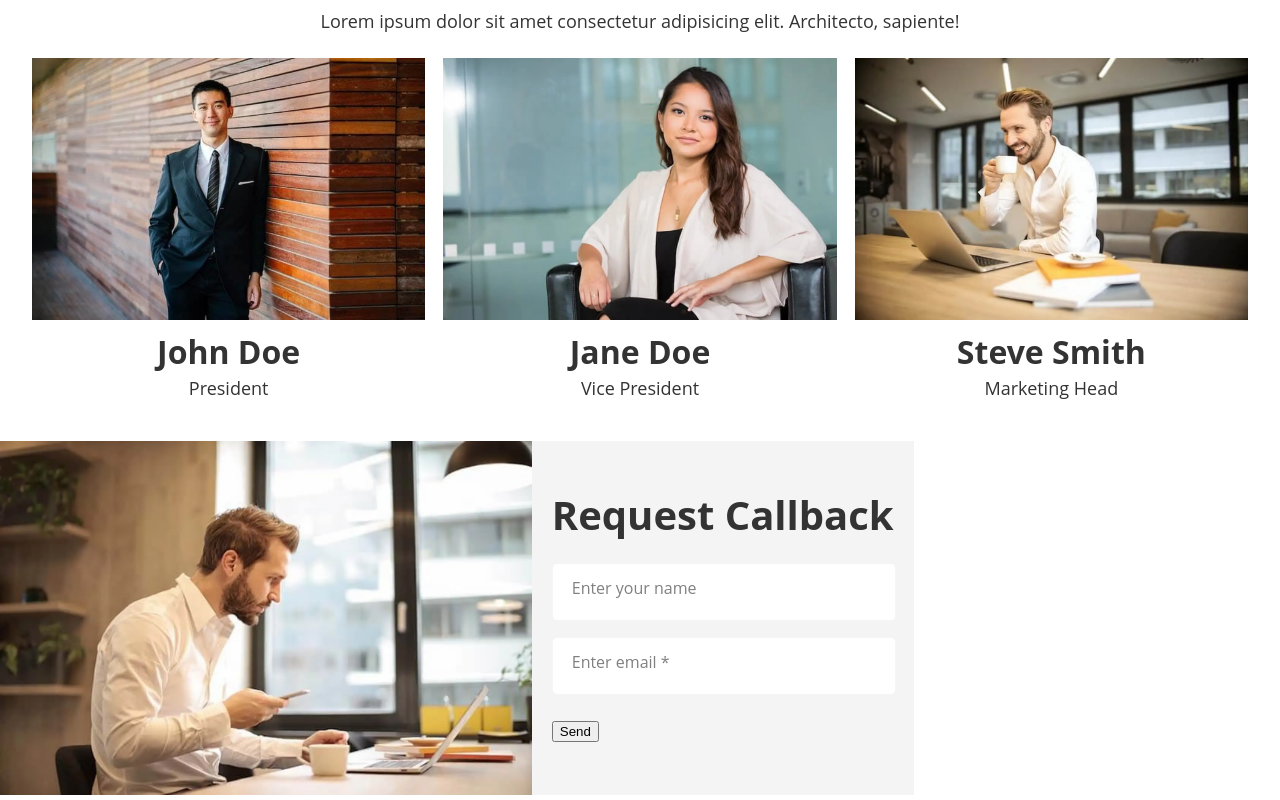
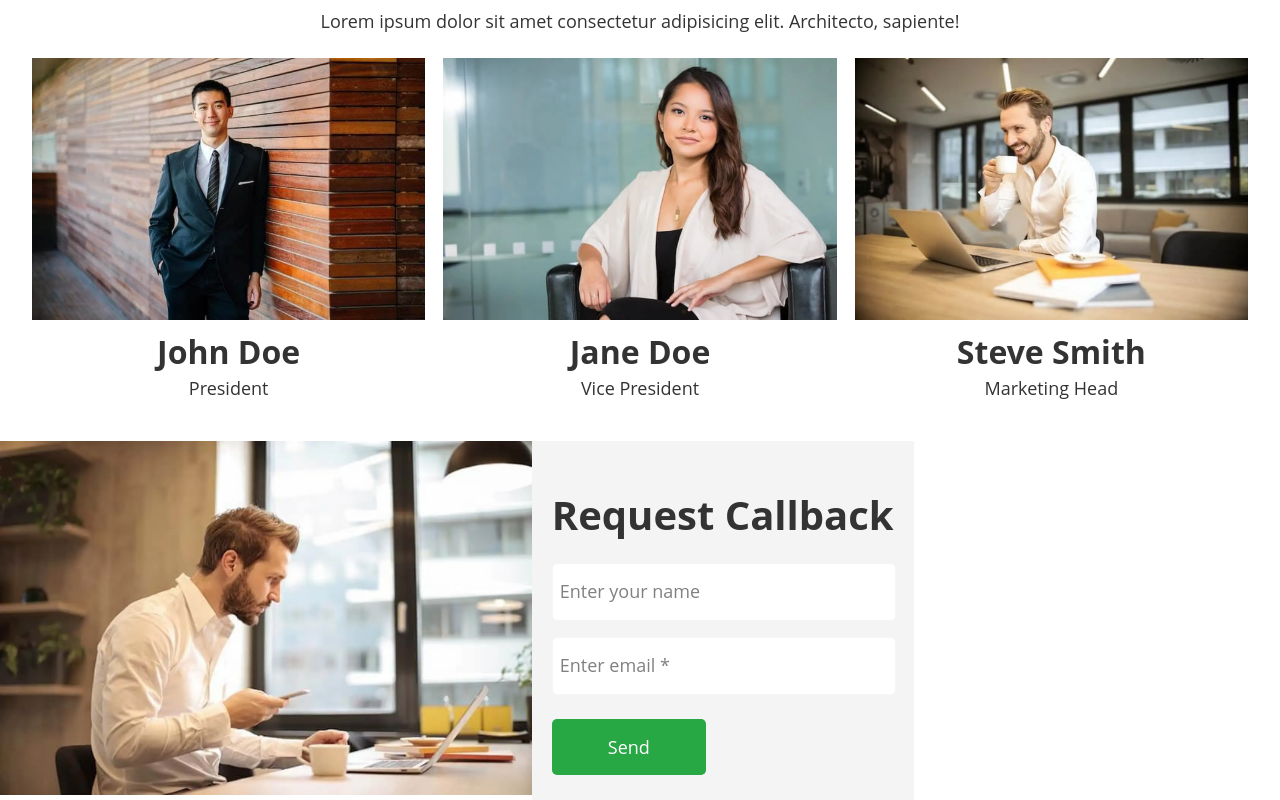
Before and after one commit to Taras-Roboteckyi/Finance_ledger, a React (Create React App) app: page / in a window 1280 px wide. Shown: the part 2529-3329 px from the top of the page. Built offline with nearby package versions, Linux system fonts and the light colour scheme.

Commit message:
add form styled

```diff
--- a/src/components/Button/Button.jsx
+++ b/src/components/Button/Button.jsx
@@ -4,6 +4,7 @@ import arrowRight from '../../images/home/fa-solid_angle-right.png';
 export const Button = ({
   icon = false,
   content,
+  type = 'button',
   padding = '32px',
   fontSize = '18px',
   border = 'none',
@@ -17,7 +18,7 @@ export const Button = ({
     <ButtonStyled
       role="button"
       aria-haspopup="true"
-      type="button"
+      type={type}
       padding={padding}
       fontSize={fontSize}
       border={border}
--- a/src/components/Form/Form.jsx
+++ b/src/components/Form/Form.jsx
@@ -1,18 +1,34 @@
-import { InputName, InputEmail, InputWrapper, Label, ErrorWrapper, TextError } from './Form.styled';
 import { useFormik } from 'formik';
 import * as Yup from 'yup';
-import { MdWarning } from 'react-icons/md';
+
+import { ReactComponent as ImgWarning } from '../../images/form/worning.svg';
+import { Button } from '../Button/Button';
+
+import {
+  Wrapper,
+  InputWrapper,
+  ErrorWrapper,
+  TextError,
+  Label,
+  InputName,
+  InputEmail,
+} from './Form.styled';
 
 export const Form = () => {
   const validationSchema = Yup.object({
+    name: Yup.string()
+      .min(3, 'Must contain at least 3 characters!')
+      .max(50, 'Can not contain more than 50 characters!'),
+    /* .required(`This is required field!`), */
+
     email: Yup.string()
       .matches(
         /^\w+([\.-]?\w+)*@\w+([\.-]?\w+)*(\.\w{2,3})+$/, //eslint-disable-line
         'Invalid e-mail',
       )
       .min(3, 'Must contain at least 3 characters!')
-      .max(254, 'Can not contain more than 254 characters!')
-      .required(`This is required field!`),
+      .max(50, 'Can not contain more than 50 characters!'),
+    /* .required(`This is required field!`), */
   });
 
   const formik = useFormik({
@@ -28,12 +44,13 @@ export const Form = () => {
 
   return (
     <form onSubmit={formik.handleSubmit}>
+      <Wrapper>
         <InputWrapper>
           <InputName
             type="text"
             name="name"
-          autoComplete="off"
-          /* placeholder="Enter your name" */
+            /*  autoComplete="off" */
+            placeholder=" "
             onChange={formik.handleChange}
             onBlur={formik.handleBlur('name')}
             value={formik.values.name}
@@ -45,8 +62,8 @@ export const Form = () => {
           <InputEmail
             type="email"
             name="email"
-          /* placeholder="Enter email *" */
-          autoComplete="off"
+            placeholder=" "
+            /* autoComplete="off" */
             onChange={formik.handleChange}
             onBlur={formik.handleBlur('email')}
             value={formik.values.email}
@@ -56,12 +73,12 @@ export const Form = () => {
 
         {formik.errors.email && formik.touched.email && (
           <ErrorWrapper>
-          <MdWarning color="red" />
-          <TextError>{formik.errors.email}</TextError>
+            <ImgWarning />
+            <TextError>This is required field!</TextError>
           </ErrorWrapper>
         )}
-
-      <button type="submit">Send</button>
+      </Wrapper>
+      <Button type={'submit'} content={'Send'} padding={'56px'}></Button>
     </form>
   );
 };
--- a/src/components/Form/Form.styled.jsx
+++ b/src/components/Form/Form.styled.jsx
@@ -1,24 +1,13 @@
 import styled, { css } from 'styled-components';
+
+export const Wrapper = styled.div`
+  position: relative;
+`;
 
 export const InputWrapper = styled.div`
   position: relative;
-`;
-
-const Input = css`
-  display: block;
-  width: calc(100% - 8px);
-  height: 56px;
-  /* padding-left: 8px; */
-  padding: 0px 0px 0px 8px;
   font-size: 16px;
   line-height: 23px;
-  background: ${props => props.theme.colors.$white};
-  border: 1px solid #f5f5f5;
-  border-radius: 5px;
-  /* ::placeholder {
-    padding-left: 8px;
-    color: ${props => props.theme.colors.$placeholderColor};
-  } */
 
   @media screen and (min-width: 768px) {
     font-size: 18px;
@@ -26,52 +15,88 @@ const Input = css`
   }
 `;
 
-export const InputName = styled.input`
-  ${Input}
+const Input = css`
+  display: block;
+  width: calc(100% - 8px);
+  height: 56px;
 
-  /* ::placeholder {
-    padding-left: 8px;
-    color: ${props => props.theme.colors.$placeholderColor};
-  } */
+  padding: 0px 0px 0px 8px;
+  font-size: 16px;
+  line-height: 23px;
+  background: ${props => props.theme.colors.$white};
+  border: 1px solid #f5f5f5;
+  border-radius: 5px;
 
   @media screen and (min-width: 768px) {
     font-size: 18px;
     line-height: 25px;
   }
+`;
+
+/////////////////Floating label////////////////
+
+export const Label = styled.label`
+  position: absolute;
+
+  color: ${props => props.theme.colors.$placeholderColor};
+
+  pointer-events: none;
+  left: 8px;
+  top: 16px;
+
+  background: inherit;
+  transition: 0.2s ease all;
+  -moz-transition: 0.2s ease all;
+  -webkit-transition: 0.2s ease all;
+`;
+
+export const InputName = styled.input`
+  ${Input}
+
   margin-bottom: 16px;
+
+  &:focus {
+    outline: none;
+    ~ ${Label} {
+      top: -20px;
+    }
+  }
+  &:not(:placeholder-shown) ~ ${Label} {
+    top: -20px;
+  }
 `;
 export const InputEmail = styled.input`
   ${Input}
+
   margin-bottom: 24px;
-`;
 
-////////////////////////////////Floating label////////////////
-export const Label = styled.label`
-  position: absolute;
-  pointer-events: none;
-  left: 20px;
-  top: 14px;
-  color: ${props => props.theme.colors.$placeholderColor};
-  transition: 0.3s ease all;
-
-  ${InputName}:focus ~ &,
-  ${InputEmail}:focus ~ & {
-    top: 6px;
-    left: 5px;
-    font-size: 11px;
-    /* opacity: 0.6; */
+  &:focus {
+    outline: none;
+    ~ ${Label} {
+      top: -20px;
+    }
+  }
+  &:not(:placeholder-shown) ~ ${Label} {
+    top: -20px;
   }
 `;
 
 export const ErrorWrapper = styled.div`
+  position: absolute;
   display: flex;
+  align-items: center;
+  left: 8px;
+  bottom: -20px;
+  /*  transition: 10s ease all;
+  -moz-transition: 10s ease all;
+  -webkit-transition: 10s ease all; */
 `;
 
 export const TextError = styled.span`
   width: 280px;
   word-break: break-all;
   color: red;
-  font-size: 12px;
+  font-size: 14px;
   @media screen and (min-width: 768px) {
     width: 240px;
   }
```
Lines whose indentation alone changed are shown as unchanged.
